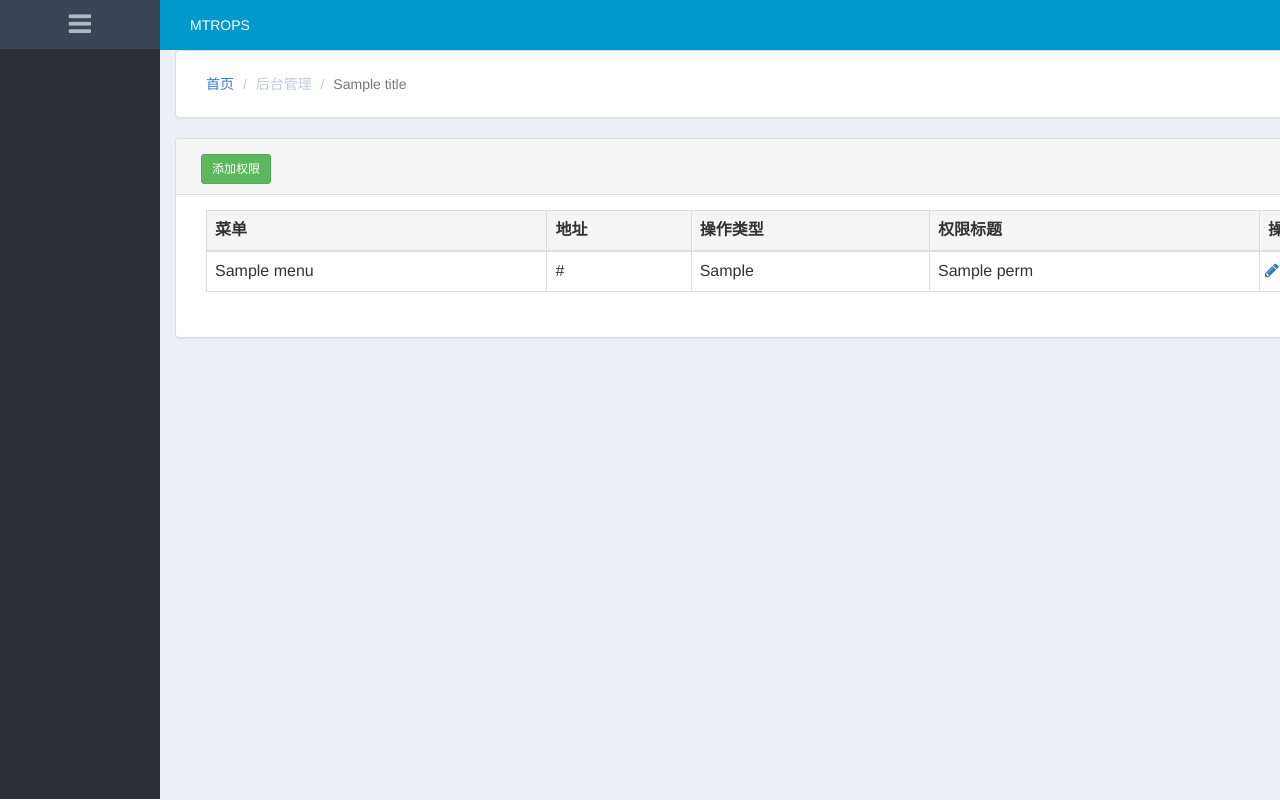
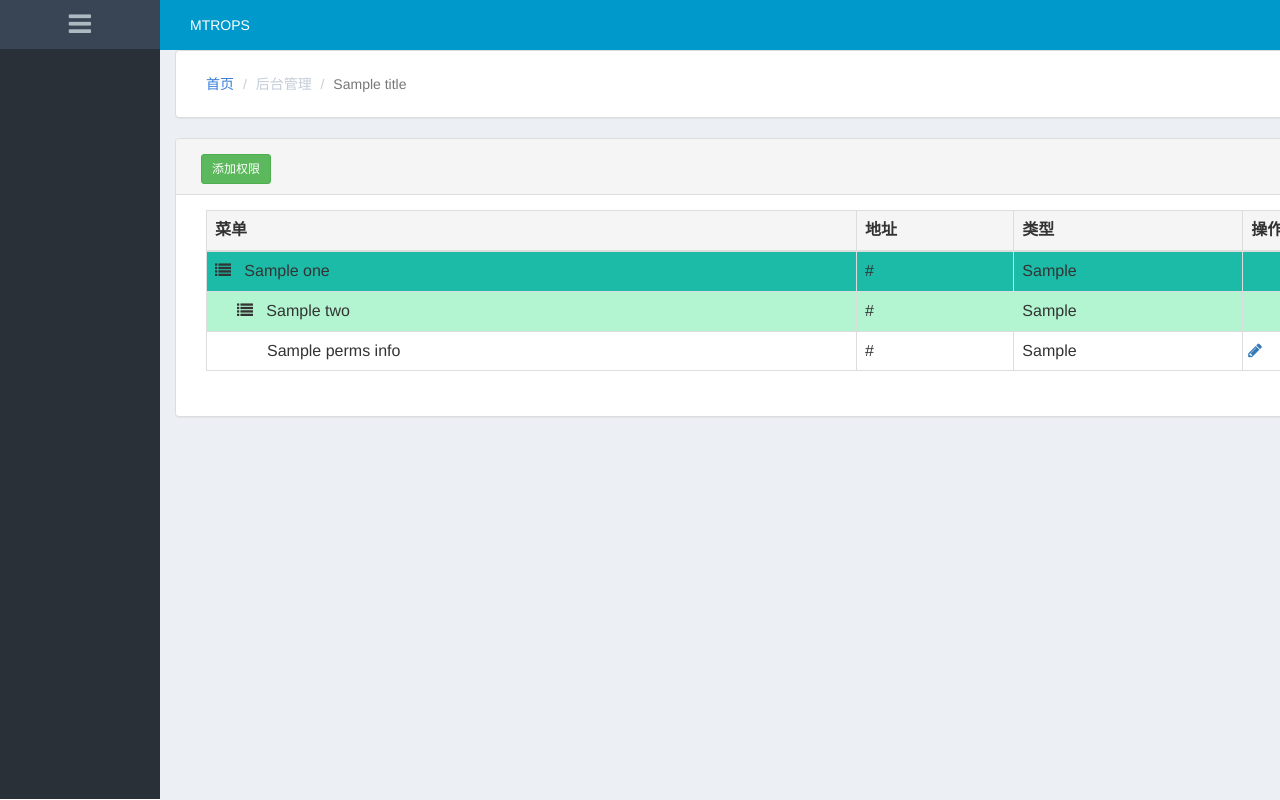
Before and after one commit to winsonsune1v2m/eduardspahija5, a Django app: template templates/rbac_perms.html in a window 1280 px wide. Run offline with Django 3.2, Linux system fonts and the light colour scheme; the template is opened without the code that fills it: most values are stand-ins (such as "Sample title", 1, 10 or a date in 2020).

Commit message:
权限管理增加菜单树展示

```diff
--- a/app_log/views.py
+++ b/app_log/views.py
@@ -8,7 +8,6 @@ from app_log import models as log_db
 from app_auth import  models as auth_db
 from mtrops_v2 import celery_app as app
 from celery.result import AsyncResult
-
 
 
 # Create your views here.
--- a/templates/rbac_menu.html
+++ b/templates/rbac_menu.html
@@ -31,7 +31,6 @@
           <div class="col-sm-6" style="display:inline-block;margin-bottom:5px;">
 
               <a href="javascript:;" class="btn btn-sm btn-success" data-toggle="modal" data-target="#menuModal">添加菜单</a>
-              <a href="javascript:;" class="btn btn-sm btn-primary" data-toggle="modal" data-target="#">排序</a>
 
           </div>
 
@@ -63,7 +62,7 @@
                       {% for menu in menu_info %}
 
                       {% if menu.menu_type == "一级菜单" %}
-                        <tr style="background-color: #28a4c9;" name="tbody">
+                        <tr style="background-color: #1cbba7;" name="tbody">
 
                           <td><i class="fa fa-list" style="margin-right:20px"></i>{{ menu.menu_title }}</td>
                           <td>{{ menu.menu_type }}</td>
--- a/templates/rbac_perms.html
+++ b/templates/rbac_perms.html
@@ -46,13 +46,56 @@
 
                         <th>菜单</th>
                         <th>地址</th>
-                        <th>操作类型</th>
-                        <th>权限标题</th>
+                        <th>类型</th>
                         <th>操作</th>
                     </tr>
                   </thead>
                   <tbody>
+                  {% for one in all_menu_perms %}
+                    <tr name="tbody" style="background-color: #1cbba7;">
+                      <td><i class="fa fa-list" aria-hidden="true"></i>&nbsp;&nbsp;&nbsp;{{ one.perms_title }}</td>
 
+                      <td>{{ one.perms_url }}</td>
+
+                      <td>{{ one.perms_type }}</td>
+
+                      <td style="padding-left:5px;">
+
+                      </td>
+                    </tr>
+                    {% for two in  one.two_menu %}
+                    <tr name="tbody" style="background-color: rgb(178, 245, 208);">
+                      <td style="padding-left: 30px;"><i class="fa fa-list" aria-hidden="true"></i>&nbsp;&nbsp;&nbsp;{{ two.perms_title }}</td>
+
+                      <td>{{ two.perms_url }}</td>
+
+                      <td>{{ two.perms_type }}</td>
+
+                      <td style="padding-left:5px;">
+
+                      </td>
+                    </tr>
+
+                      {% for i in  two.perms_info %}
+                        <tr name="tbody">
+                          <td style="padding-left: 60px;">{{ i.perms_title }}</td>
+
+                          <td>{{ i.perms_url }}</td>
+
+                          <td>{{ i.perms_type }}</td>
+
+                          <td style="padding-left:5px;">
+                            <a href="javascript:;" style="text-decoration:none;" name="edit-perms" perms_id="{{ i.perms_id }}" data-toggle="tooltip" data-placement="left" title="修改"><span class="fa fa-pencil"></span> </a>&nbsp;&nbsp;&nbsp;
+                            <a href="javascript:;" style="text-decoration:none;" name="del-perms" perms_id="{{ i.perms_id }}" data-toggle="tooltip" data-placement="right" title="删除"><span class="fa fa-trash"></span> </a>
+
+                          </td>
+                        </tr>
+                        {%endfor %}
+                    {%endfor %}
+
+
+                  {% endfor %}
+                  <!--
                   {% for perms in perms_obj %}
                     <tr name="tbody">
                       <td>{{ perms.menus.menu_title }}</td>
@@ -70,6 +113,7 @@
                       </td>
                     </tr>
                   {% endfor %}
+                  -->
                   </tbody>
                 </table>
 
```
Also changed, not shown: app_auth/views.py (+24 -1 lines).
